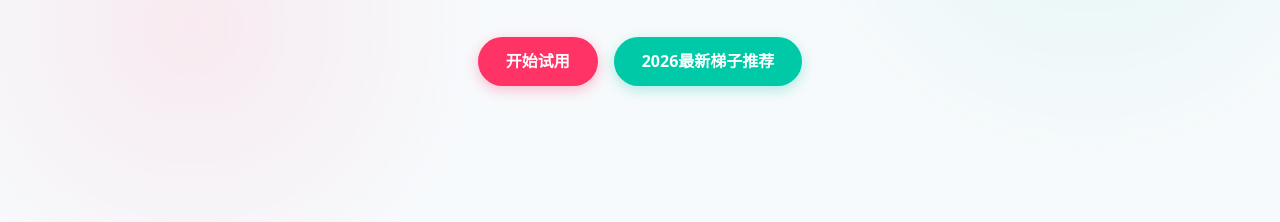
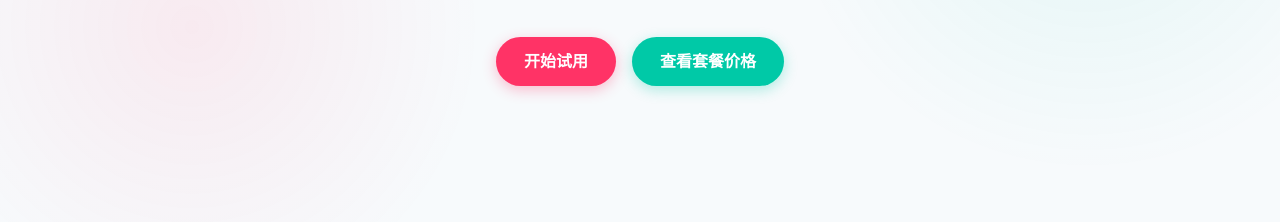
Before and after one commit to 9jacky9/jisicloudyun.lol, a plain HTML site: page index.html in a window 1280 px wide. Shown: the part 373-595 px from the top of the page. Drawn offline with Linux system fonts and the light colour scheme.

Commit message:
Update hero ladder button to pricing section anchor

```diff
--- a/index.html
+++ b/index.html
@@ -59,7 +59,7 @@
             <p>极速cloud 提供免费试用。按你的日常习惯测一测，再选择适合自己的套餐。</p>
             <div class="hero-actions">
                 <a href="https://ww012.twilightaff.com/#/?code=A56DH1Af" rel="nofollow" target="_blank" class="btn-primary">开始试用</a>
-                <a href="https://dajichang.mom/" target="_blank" class="btn-secondary">2026最新梯子推荐</a>
+                <a href="#pricing" class="btn-secondary">查看套餐价格</a>
             </div>
         </section>
 
```
